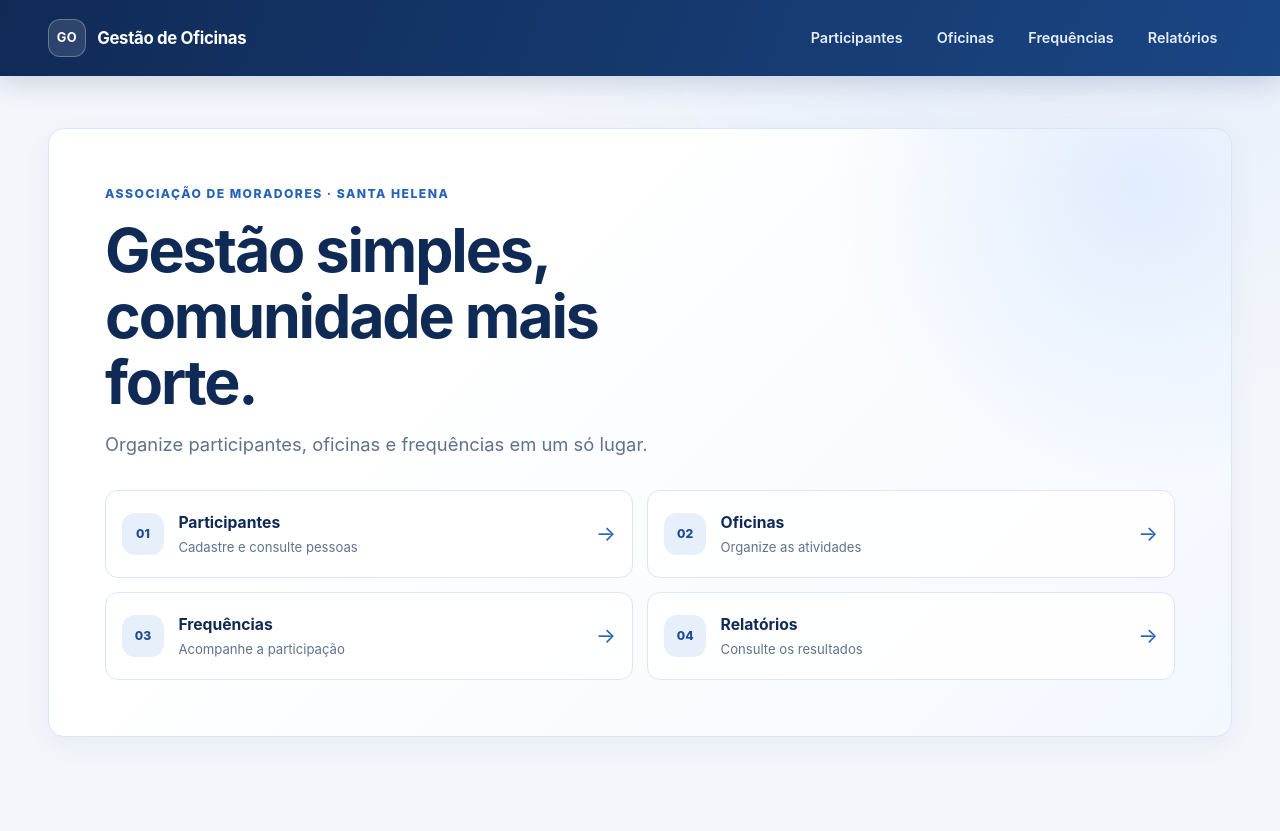
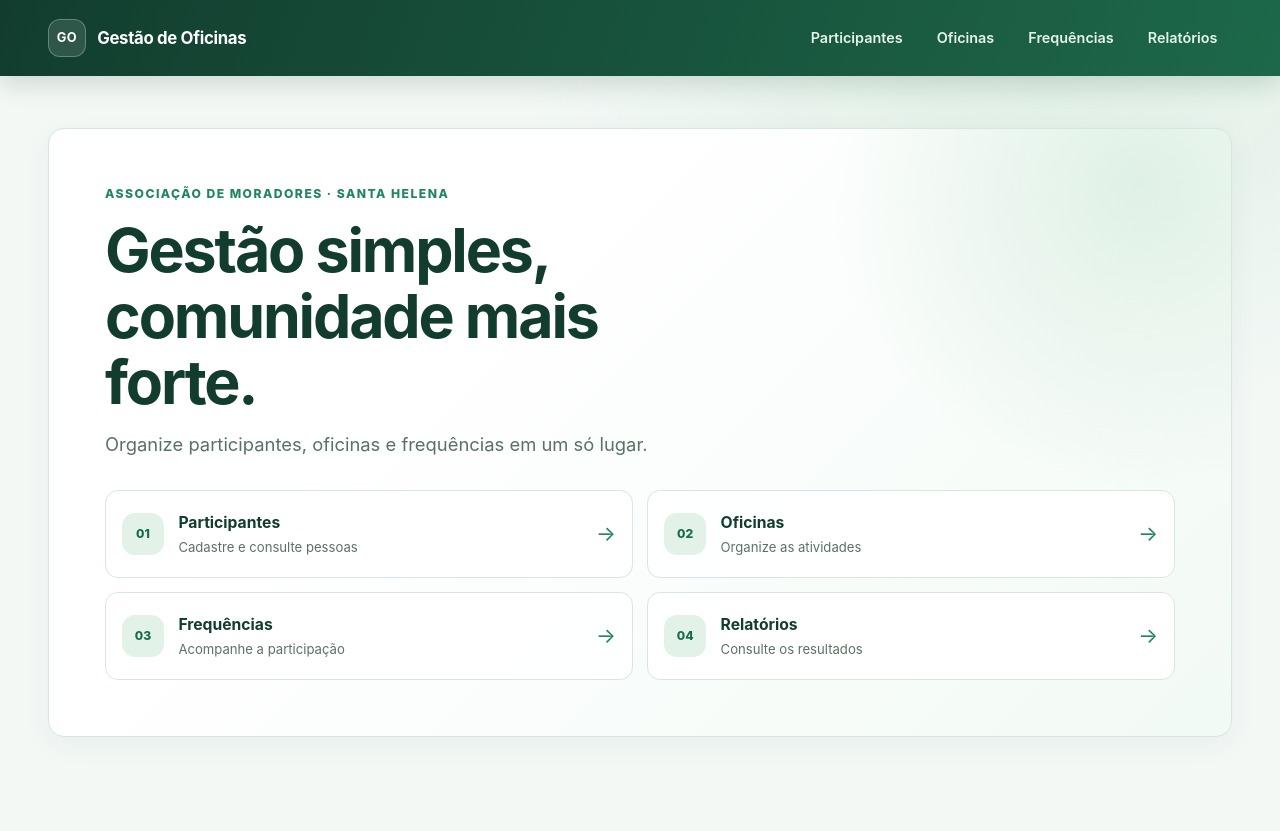
Before and after one commit to luisslj/Sistema-de-Gest-o-de-Oficinas, a Flask app: page / in a window 1280 px wide. Run offline with Flask 3, Linux system fonts and the light colour scheme.

Commit message:
feat: aplicação de paleta visual em tons de verde
Co-authored-by: Copilot <223556219+Copilot@users.noreply.github.com>

```diff
--- a/app/static/styles.css
+++ b/app/static/styles.css
@@ -1,20 +1,19 @@
 :root {
   color-scheme: light;
   font-family: Inter, "Segoe UI", system-ui, -apple-system, BlinkMacSystemFont, sans-serif;
-  color: #172b4d;
-  background: #f3f6fb;
+  color: #17352b;
+  background: #f3f8f5;
   font-synthesis: none;
   text-rendering: optimizeLegibility;
-  --blue-950: #102a56;
-  --blue-900: #173b74;
-  --blue-800: #1d4b91;
-  --blue-700: #2563b8;
-  --blue-100: #e7effb;
-  --blue-050: #f4f8ff;
-  --text-muted: #60728d;
-  --line: #dce5f1;
+  --green-950: #123d2e;
+  --green-900: #19553f;
+  --green-800: #176b4d;
+  --green-700: #21865f;
+  --green-100: #e3f2e9;
+  --text-muted: #5b7165;
+  --line: #d8e7dd;
   --surface: #fff;
-  --focus-ring: #e18b16;
+  --focus-ring: #ad4b00;
 }
 
 * {
@@ -26,18 +25,18 @@ body {
   min-height: 100vh;
   margin: 0;
   background:
-    radial-gradient(ellipse at 82% 0, rgb(208 225 250 / 42%), transparent 34rem),
-    #f3f6fb;
+    radial-gradient(ellipse at 82% 0, rgb(190 223 201 / 42%), transparent 34rem),
+    #f3f8f5;
   line-height: 1.55;
 }
 
 a {
-  color: var(--blue-800);
+  color: var(--green-800);
   text-underline-offset: 0.18em;
 }
 
 a:hover {
-  color: var(--blue-950);
+  color: var(--green-950);
 }
 
 a:focus-visible,
@@ -75,8 +74,8 @@ textarea:focus-visible {
   gap: 1.5rem;
   padding: 0.8rem max(1.25rem, calc((100% - 74rem) / 2));
   color: #fff;
-  background: linear-gradient(110deg, #102a56, #1a4684);
-  box-shadow: 0 8px 26px rgb(16 42 86 / 16%);
+  background: linear-gradient(110deg, #123d2e, #1d684a);
+  box-shadow: 0 8px 26px rgb(18 61 46 / 16%);
 }
 
 .brand {
@@ -117,7 +116,7 @@ textarea:focus-visible {
   padding: 0.55rem 0.85rem;
   border: 1px solid transparent;
   border-radius: 0.55rem;
-  color: #e6efff;
+  color: #e7f4ec;
   font-size: 0.9rem;
   font-weight: 600;
   text-decoration: none;
@@ -145,7 +144,7 @@ p {
 
 h1,
 h2 {
-  color: var(--blue-950);
+  color: var(--green-950);
   line-height: 1.2;
   letter-spacing: -0.035em;
 }
@@ -183,10 +182,10 @@ section,
   overflow: hidden;
   margin-top: 1rem;
   padding: clamp(1.5rem, 5vw, 3.5rem);
-  border-color: #d9e6f8;
+  border-color: #d4e8db;
   background:
-    radial-gradient(circle at 92% 9%, rgb(183 211 249 / 36%), transparent 19rem),
-    linear-gradient(135deg, #fff 32%, #f3f8ff);
+    radial-gradient(circle at 92% 9%, rgb(185 222 199 / 40%), transparent 19rem),
+    linear-gradient(135deg, #fff 32%, #f2faf5);
 }
 
 .welcome-panel h1 {
@@ -198,7 +197,7 @@ section,
 
 .eyebrow {
   margin-bottom: 0.9rem;
-  color: var(--blue-700);
+  color: var(--green-700);
   font-size: 0.76rem;
   font-weight: 800;
   letter-spacing: 0.12em;
@@ -227,7 +226,7 @@ section,
   padding: 1rem;
   border: 1px solid var(--line);
   border-radius: 0.8rem;
-  color: var(--blue-950);
+  color: var(--green-950);
   background: rgb(255 255 255 / 90%);
   text-decoration: none;
   transition: transform 160ms ease, border-color 160ms ease, box-shadow 160ms ease;
@@ -246,8 +245,8 @@ section,
   height: 42px;
   place-items: center;
   border-radius: 13px;
-  color: var(--blue-800);
-  background: var(--blue-100);
+  color: var(--green-800);
+  background: var(--green-100);
   font-size: 0.76rem;
   font-weight: 800;
 }
@@ -268,7 +267,7 @@ section,
 }
 
 .feature-arrow {
-  color: var(--blue-700);
+  color: var(--green-700);
   font-size: 1.3rem;
 }
 
--- a/app/templates/base.html
+++ b/app/templates/base.html
@@ -3,7 +3,7 @@
   <head>
     <meta charset="utf-8">
     <meta name="viewport" content="width=device-width, initial-scale=1">
-    <meta name="theme-color" content="#102a56">
+    <meta name="theme-color" content="#123d2e">
     <title>{% block title %}Sistema de Gestão de Oficinas{% endblock %}</title>
     <link rel="stylesheet" href="{{ url_for('static', filename='styles.css') }}">
   </head>
```
Also changed, not shown: other parts of app/static/styles.css (+23 -23 lines), tests/test_accessibility.py (+1 -0 lines).
